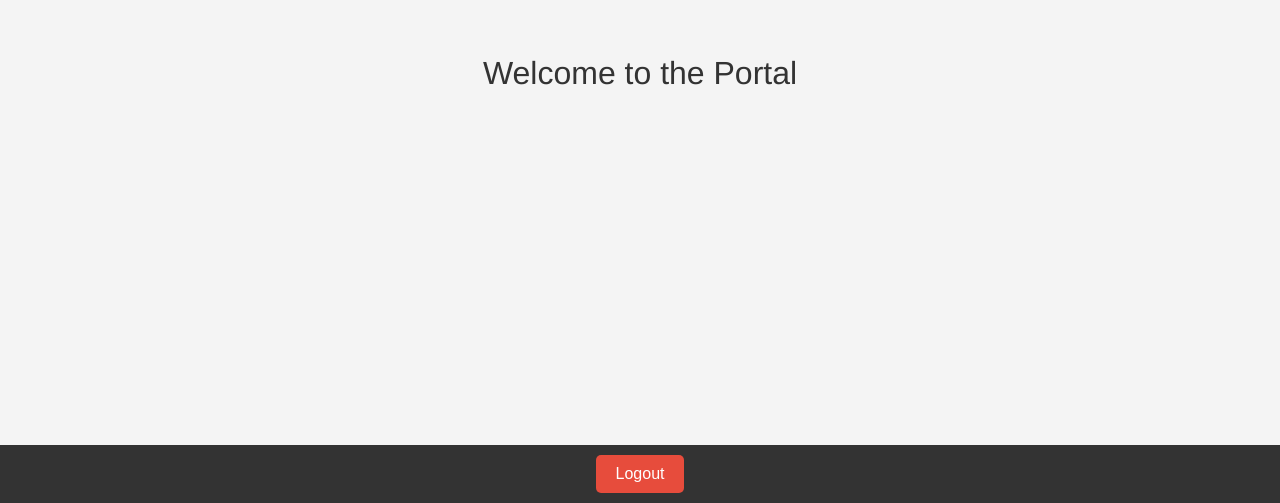
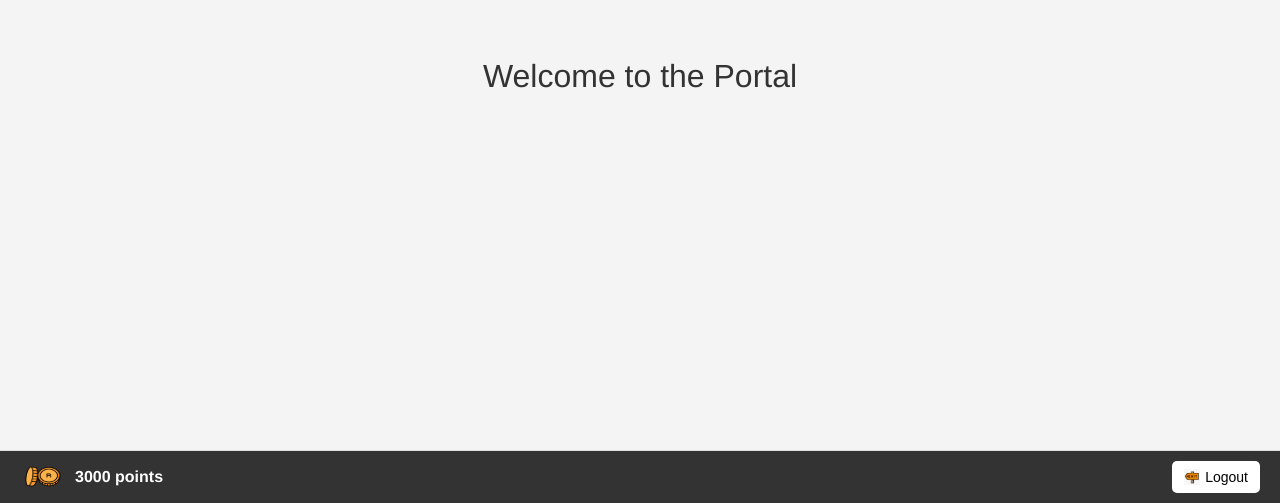
Before and after one commit to njabuloskosana/ecom, a Vue app in the folder web/frontend/: page /home-elarduspark in a window 1280 px wide. Shown: the part 297-800 px from the top of the page. Built offline with nearby package versions, Linux system fonts and the light colour scheme; sample sign-in values are in the browser's storage.

Commit message:
Adding home screen

```diff
--- a/web/frontend/src/total-client-ui/Home.vue
+++ b/web/frontend/src/total-client-ui/Home.vue
@@ -4,8 +4,15 @@
         <h1>Welcome to the Portal</h1>
     </main>
 
-      <footer>
-        <button class="logout-button" @click="logout">Logout</button>
+    <footer class="footer">
+  <div class="user-info">
+    <div class="points"> <img src="../assets/coins.png" alt="coins" class="coins" /> {{ `3000 points` }}</div>
+
+    <button class="logout-button" @click="logout">
+      <img src="../assets/logout.png" alt="Logout" class="logout-icon" />
+      Logout
+    </button>
+  </div>
 </footer>
     </div>
   </template>
@@ -55,25 +62,66 @@ export default {
     color: #333;
   }
 
-  footer {
+  .footer {
+  display: flex;
+  justify-content: flex-end;
+  align-items: center;
+  padding: 10px 20px;
   background: #333;
   color: white;
-    padding: 10px;
-    text-align: center;
+  border-top: 1px solid #ddd;
+}
+
+.user-info {
+  display: flex;
+  flex-direction: row;
+align-items: center;
+ justify-items: center;
+  gap: 10px;
+  justify-content: space-between;
+  width: 100%;
+}
+
+.user-name {
+  font-size: 16px;
+  font-weight: bold;
+  color: #ffff;
 }
 
 .logout-button {
-    background: #e74c3c;
-    color: white;
+  display: flex;
+  align-items: center;
+  gap: 5px;
+  padding: 8px 12px;
+  background-color: #ffff;
+  color: black;
   border: none;
-    padding: 10px 20px;
-    font-size: 1rem;
+  border-radius: 5px;
   cursor: pointer;
-    border-radius: 5px;
-    transition: 0.3s;
+  font-size: 14px;
+  transition: background 0.3s ease;
 }
 
 .logout-button:hover {
-    background: #c0392b;
+  background-color: #c0392b;
+}
+
+.logout-icon {
+  width: 16px;
+  height: 16px;
+}
+
+.coins {
+  width: 50px;
+  height: 30px;
+}
+
+.points{
+    display: flex;
+    align-items: center;
+    gap: 5px;
+    font-size: 16px;
+    font-weight: bold;
+    color: #ffff;
 }
   </style>
```
Also changed, not shown: web/frontend/src/assets/coins.png (added), web/frontend/src/assets/logout.png (added). Lines whose indentation alone changed are shown as unchanged.
